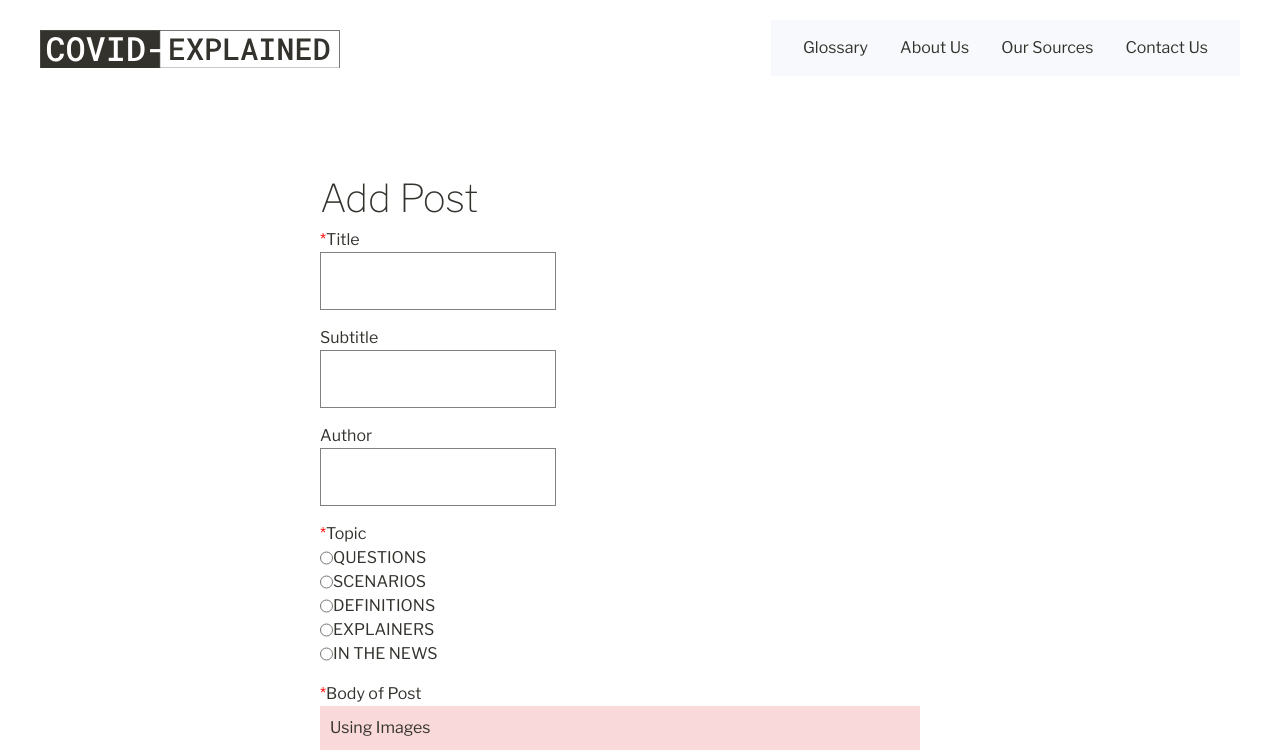
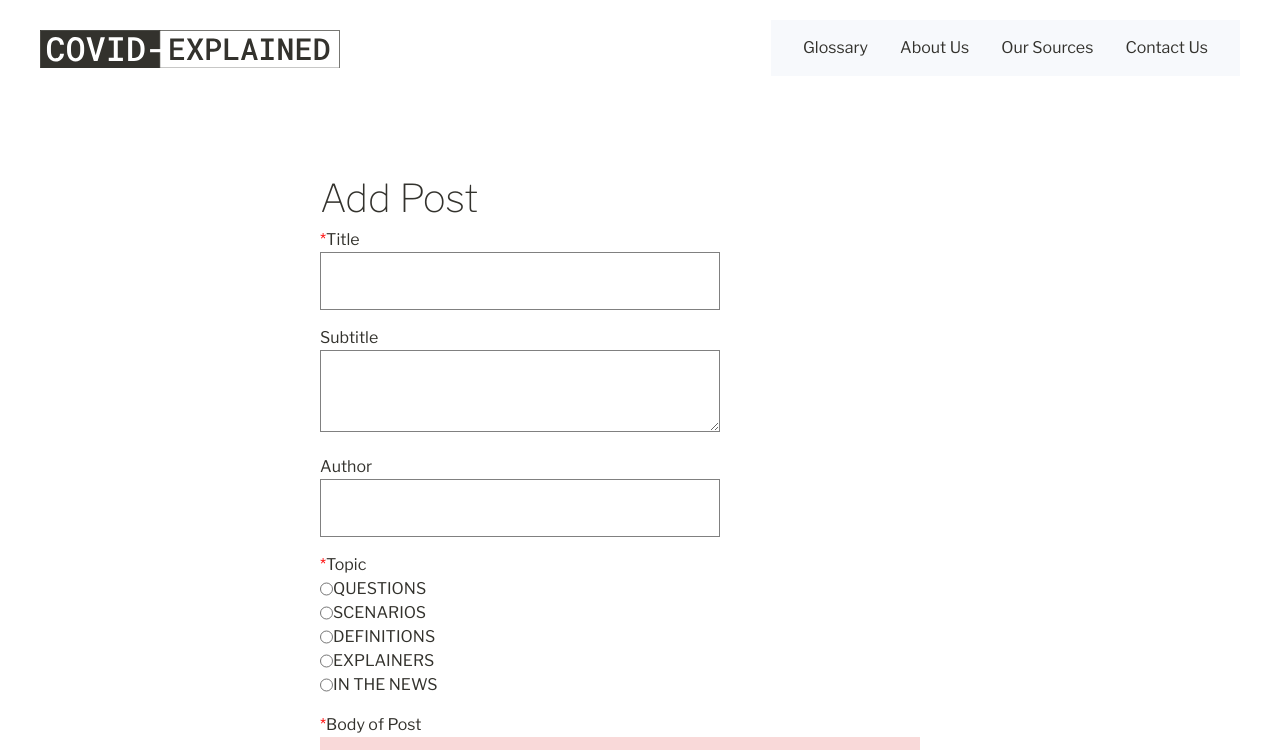
Before and after one commit to alexandreaco/covid-explained, a Vue app: page /post/add in a window 1280 px wide. Shown: the top 750 px of the page. Built offline with nearby package versions, Linux system fonts and the light colour scheme; no server answers; sample sign-in values are in the browser's storage; a web font is replaced by a local one; what ckeditor4-vue, vue-social-sharing would draw is missing.

Commit message:
make subtitles a textarea

```diff
--- a/src/components/AddPost.vue
+++ b/src/components/AddPost.vue
@@ -14,7 +14,7 @@
         <label for="subtitle">
           <p>Subtitle</p>
         </label>
-        <input id="subtitle" type="text" v-model="subtitle" />
+        <textarea id="subtitle" type="text" v-model="subtitle" />
       </div>
       <div class="field">
         <label for="author">Author</label>
@@ -250,4 +250,8 @@ img {
 .image-instructions p {
   margin: 0;
 }
+
+input[type=text], textarea {
+  min-width: 400px;
+}
 </style>
--- a/src/components/EditPost.vue
+++ b/src/components/EditPost.vue
@@ -15,7 +15,7 @@
           <p>Subtitle</p>
         </label>
 
-        <input id="subtitle" type="text" v-model="subtitle" />
+        <textarea id="subtitle" type="text" v-model="subtitle" />
       </div>
       <div class="field">
         <label for="author">Author</label>
@@ -328,4 +328,8 @@ img {
 .image-instructions p {
   margin: 0;
 }
+
+input[type=text], textarea {
+  min-width: 400px;
+}
 </style>
```
